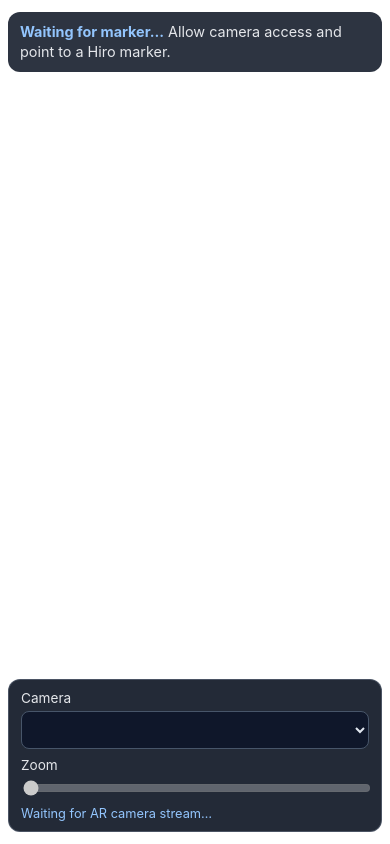
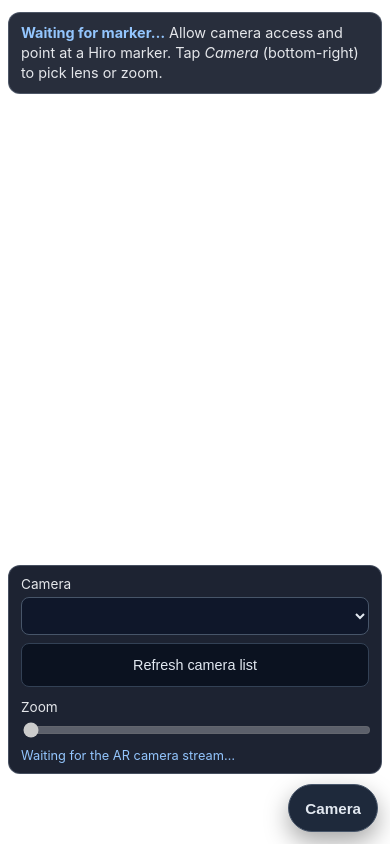
Before and after one commit to bhatakti-atama/ar_demo, a website built with Vite: page frontend/ar/index.html in a window 390 px wide. Built offline with nearby package versions, Linux system fonts and the light colour scheme.

Commit message:
mobile fix

```diff
--- a/frontend/ar/index.html
+++ b/frontend/ar/index.html
@@ -2,51 +2,99 @@
 <html lang="en">
   <head>
     <meta charset="UTF-8" />
-    <meta name="viewport" content="width=device-width, initial-scale=1.0" />
+    <meta
+      name="viewport"
+      content="width=device-width, initial-scale=1.0, viewport-fit=cover"
+    />
     <title>AR Charts Viewer</title>
     <script src="https://aframe.io/releases/1.6.0/aframe.min.js"></script>
     <script src="https://raw.githack.com/AR-js-org/AR.js/master/aframe/build/aframe-ar.js"></script>
     <style>
+      /**
+       * HUD must be *after* <a-scene> in the DOM and sit above the WebGL layer.
+       * (Earlier siblings paint under the A-Frame canvas, so fixed UI looked “missing”.)
+       */
+      html,
       body {
         margin: 0;
+        width: 100%;
+        height: 100%;
         overflow: hidden;
         font-family: Inter, system-ui, sans-serif;
       }
 
-      /* A-Frame / WebGL canvas uses high stacking; keep HUD above it */
+      #ar-scene {
+        z-index: 0;
+        position: relative;
+      }
+
+      #ar-hud {
+        position: fixed;
+        inset: 0;
+        z-index: 100000;
+        pointer-events: none;
+      }
+
+      #ar-hud .hud-interactive {
+        pointer-events: auto;
+      }
+
       #status {
         position: fixed;
         top: max(12px, env(safe-area-inset-top));
         left: 12px;
         right: 12px;
-        z-index: 2147483000;
-        pointer-events: auto;
+        z-index: 1;
         padding: 12px 14px;
         border-radius: 12px;
-        background: rgba(17, 24, 39, 0.88);
+        background: rgba(17, 24, 39, 0.9);
         color: #e5e7eb;
         font-size: 0.95rem;
         line-height: 1.4;
+        border: 1px solid rgba(148, 163, 184, 0.35);
       }
 
-      #camera-controls {
+      #status strong {
+        color: #93c5fd;
+      }
+
+      #camera-toggle {
+        position: fixed;
+        right: max(12px, env(safe-area-inset-right));
+        bottom: max(12px, env(safe-area-inset-bottom));
+        z-index: 2;
+        min-height: 48px;
+        padding: 0 16px;
+        border-radius: 999px;
+        border: 1px solid #475569;
+        background: #1e293b;
+        color: #e2e8f0;
+        font-size: 0.95rem;
+        font-weight: 600;
+        box-shadow: 0 10px 25px rgba(0, 0, 0, 0.35);
+      }
+
+      #camera-panel {
         position: fixed;
         left: 12px;
         right: 12px;
-        bottom: max(12px, env(safe-area-inset-bottom));
-        z-index: 2147483000;
-        pointer-events: auto;
+        bottom: max(70px, calc(12px + env(safe-area-inset-bottom)));
+        z-index: 2;
         padding: 10px 12px;
         border-radius: 12px;
-        background: rgba(17, 24, 39, 0.92);
+        background: rgba(17, 24, 39, 0.95);
         color: #e5e7eb;
         border: 1px solid rgba(148, 163, 184, 0.35);
-        max-height: 42vh;
+        max-height: 50vh;
         overflow-y: auto;
         -webkit-overflow-scrolling: touch;
       }
 
-      #camera-controls label {
+      #camera-panel[aria-hidden="true"] {
+        display: none;
+      }
+
+      #camera-panel label {
         display: block;
         font-size: 0.85rem;
         margin-bottom: 0.35rem;
@@ -59,6 +107,17 @@
         border-radius: 8px;
         border: 1px solid #475569;
         background: #0f172a;
+        color: #e2e8f0;
+        font-size: 0.9rem;
+      }
+
+      #refresh-cameras {
+        width: 100%;
+        margin-bottom: 0.75rem;
+        min-height: 44px;
+        border-radius: 8px;
+        border: 1px solid #334155;
+        background: #0b1220;
         color: #e2e8f0;
         font-size: 0.9rem;
       }
@@ -82,30 +141,16 @@
           font-size: 0.9rem;
         }
 
-        #camera-controls {
+        #camera-panel {
           left: 8px;
           right: 8px;
         }
       }
-
-      #status strong {
-        color: #93c5fd;
-      }
     </style>
   </head>
   <body>
-    <div id="status">
-      <strong>Waiting for marker...</strong> Allow camera access and point to a Hiro marker.
-    </div>
-    <div id="camera-controls" aria-live="polite">
-      <label for="camera-select">Camera</label>
-      <select id="camera-select" aria-label="Choose camera"></select>
-      <label for="zoom-slider">Zoom</label>
-      <input id="zoom-slider" type="range" min="1" max="1" step="0.1" value="1" />
-      <div id="zoom-note">Loading camera…</div>
-    </div>
-
     <a-scene
+      id="ar-scene"
       embedded
       vr-mode-ui="enabled: false"
       renderer="logarithmicDepthBuffer: true; precision: medium;"
@@ -115,6 +160,43 @@
       <a-entity camera></a-entity>
     </a-scene>
 
+    <div id="ar-hud">
+      <div id="status" class="hud-interactive">
+        <strong>Waiting for marker…</strong> Allow camera access and point at a Hiro
+        marker. Tap <em>Camera</em> (bottom-right) to pick lens or zoom.
+      </div>
+      <button
+        type="button"
+        id="camera-toggle"
+        class="hud-interactive"
+        aria-controls="camera-panel"
+        aria-expanded="true"
+      >
+        Camera
+      </button>
+      <div
+        id="camera-panel"
+        class="hud-interactive"
+        role="region"
+        aria-label="Camera settings"
+        aria-hidden="false"
+      >
+        <label for="camera-select">Camera</label>
+        <select id="camera-select" aria-label="Choose camera"></select>
+        <button type="button" id="refresh-cameras">Refresh camera list</button>
+        <label for="zoom-slider">Zoom</label>
+        <input
+          id="zoom-slider"
+          type="range"
+          min="1"
+          max="1"
+          step="0.1"
+          value="1"
+        />
+        <div id="zoom-note">Open panel after the camera stream starts…</div>
+      </div>
+    </div>
+
     <script type="module" src="./main.js"></script>
   </body>
 </html>
--- a/frontend/ar/main.js
+++ b/frontend/ar/main.js
@@ -1,6 +1,8 @@
 const statusNode = document.getElementById("status");
 const marker = document.getElementById("chart-marker");
-const zoomControls = document.getElementById("camera-controls");
+const cameraPanel = document.getElementById("camera-panel");
+const cameraToggle = document.getElementById("camera-toggle");
+const refreshCamerasBtn = document.getElementById("refresh-cameras");
 const zoomSlider = document.getElementById("zoom-slider");
 const zoomNote = document.getElementById("zoom-note");
 const cameraSelect = document.getElementById("camera-select");
@@ -14,6 +16,21 @@ const setStatus = (message) => {
     statusNode.innerHTML = message;
   }
 };
+
+const syncCameraPanel = (isOpen) => {
+  if (!cameraPanel || !cameraToggle) {
+    return;
+  }
+  cameraPanel.setAttribute("aria-hidden", isOpen ? "false" : "true");
+  cameraToggle.setAttribute("aria-expanded", isOpen ? "true" : "false");
+};
+
+if (cameraToggle && cameraPanel) {
+  cameraToggle.addEventListener("click", () => {
+    const isHidden = cameraPanel.getAttribute("aria-hidden") === "true";
+    syncCameraPanel(!isHidden);
+  });
+}
 
 const findArVideo = () => {
   const scene = document.querySelector("a-scene");
@@ -106,7 +123,7 @@ const setupZoomForTrack = (track) => {
 
   if (!capabilities?.zoom) {
     zoomNote.textContent =
-      "Zoom: not available on this browser (common on iOS Safari).";
+      "Zoom: not available in this browser (common on iOS Safari).";
     zoomSlider.disabled = true;
     zoomSlider.min = "1";
     zoomSlider.max = "1";
@@ -133,7 +150,7 @@ const setupZoomForTrack = (track) => {
       zoomNote.textContent = `Zoom: ${Number(value).toFixed(1)}x`;
     } catch {
       zoomNote.textContent =
-        "Zoom blocked by browser. Try Chrome on Android, or move closer.";
+        "Zoom blocked by the browser. Try Chrome on Android or move closer.";
     }
   };
 
@@ -144,8 +161,13 @@ const setupZoomForTrack = (track) => {
   zoomSlider.addEventListener("input", zoomInputHandler);
 
   zoomNote.textContent =
-    "Rear camera preferred. Adjust zoom if the marker looks blurry.";
+    "Rear camera preferred. Adjust zoom if the marker looks soft.";
 };
+
+const getVideoInputs = () =>
+  navigator.mediaDevices
+    .enumerateDevices()
+    .then((devices) => devices.filter((d) => d.kind === "videoinput"));
 
 const populateCameraSelect = async (currentDeviceId) => {
   if (!cameraSelect) {
@@ -157,14 +179,13 @@ const populateCameraSelect = async (currentDeviceId) => {
   if (!navigator.mediaDevices?.enumerateDevices) {
     const option = document.createElement("option");
     option.value = "";
-    option.textContent = "Camera list not supported";
+    option.textContent = "Camera list is not supported here";
     cameraSelect.appendChild(option);
     cameraSelect.disabled = true;
     return;
   }
 
-  const devices = await navigator.mediaDevices.enumerateDevices();
-  const videoInputs = devices.filter((device) => device.kind === "videoinput");
+  const videoInputs = await getVideoInputs();
 
   if (videoInputs.length === 0) {
     const option = document.createElement("option");
@@ -178,9 +199,7 @@ const populateCameraSelect = async (currentDeviceId) => {
   for (const device of videoInputs) {
     const option = document.createElement("option");
     option.value = device.deviceId;
-    const label =
-      device.label?.trim() ||
-      `Camera ${device.deviceId.slice(0, 6)}…`;
+    const label = device.label?.trim() || `Camera ${device.deviceId.slice(0, 6)}…`;
     option.textContent = label;
     if (device.deviceId === currentDeviceId) {
       option.selected = true;
@@ -189,6 +208,20 @@ const populateCameraSelect = async (currentDeviceId) => {
   }
 
   cameraSelect.disabled = false;
+};
+
+const requestStreamForDevice = async (deviceId) => {
+  try {
+    return await navigator.mediaDevices.getUserMedia({
+      audio: false,
+      video: { deviceId: { exact: deviceId } },
+    });
+  } catch {
+    return navigator.mediaDevices.getUserMedia({
+      audio: false,
+      video: { deviceId: { ideal: deviceId } },
+    });
+  }
 };
 
 const switchCamera = async (deviceId) => {
@@ -201,36 +234,53 @@ const switchCamera = async (deviceId) => {
   oldStream?.getTracks?.().forEach((t) => t.stop());
 
   try {
-    const stream = await navigator.mediaDevices.getUserMedia({
-      video: { deviceId: { exact: deviceId } },
-      audio: false,
-    });
+    const stream = await requestStreamForDevice(deviceId);
     video.srcObject = stream;
     localStorage.setItem(STORAGE_DEVICE_KEY, deviceId);
     const track = stream.getVideoTracks()[0];
     if (track) {
       setupZoomForTrack(track);
     }
+    if (zoomNote) {
       zoomNote.textContent = "Switched camera.";
+    }
+    const settings = track?.getSettings?.() ?? {};
+    await populateCameraSelect(settings.deviceId ?? deviceId);
   } catch {
+    if (zoomNote) {
       zoomNote.textContent =
-      "Could not switch camera. Allow camera permission and try again.";
+        "Could not switch camera. Check permission and try again.";
+    }
   }
 };
 
+const setupCameraChangeHandler = () => {
+  if (!cameraSelect || cameraSelect.dataset.bound === "1") {
+    return;
+  }
+  cameraSelect.dataset.bound = "1";
+  cameraSelect.addEventListener("change", () => {
+    const nextId = cameraSelect.value;
+    if (nextId) {
+      void switchCamera(nextId);
+    }
+  });
+};
+
 const setupCameraUi = async () => {
-  if (!zoomControls || !zoomSlider || !zoomNote) {
+  if (!zoomSlider || !zoomNote) {
     return;
   }
 
-  zoomNote.textContent = "Waiting for AR camera stream…";
+  syncCameraPanel(true);
+  zoomNote.textContent = "Waiting for the AR camera stream…";
   zoomSlider.disabled = true;
 
   const { track, video } = await waitForVideoTrack();
 
   if (!track || !video) {
     zoomNote.textContent =
-      "No camera video found. Allow camera access, then refresh this page.";
+      "No camera video from AR yet. Allow camera, then refresh the page.";
     if (cameraSelect) {
       cameraSelect.innerHTML = "";
       const option = document.createElement("option");
@@ -246,27 +296,31 @@ const setupCameraUi = async () => {
   const currentId = settings.deviceId ?? "";
 
   await populateCameraSelect(currentId);
+  setupCameraChangeHandler();
 
-  if (cameraSelect && !cameraSelect.disabled) {
-    cameraSelect.addEventListener("change", () => {
-      const nextId = cameraSelect.value;
-      if (nextId) {
-        void switchCamera(nextId);
+  if (refreshCamerasBtn && refreshCamerasBtn.dataset.bound !== "1") {
+    refreshCamerasBtn.dataset.bound = "1";
+    refreshCamerasBtn.addEventListener("click", async () => {
+      const video = findArVideo();
+      const activeId =
+        video?.srcObject?.getVideoTracks?.()[0]?.getSettings?.().deviceId ??
+        currentId;
+      await populateCameraSelect(activeId);
+    });
   }
-    });
 
   const preferred = localStorage.getItem(STORAGE_DEVICE_KEY);
   if (
     preferred &&
     preferred !== currentId &&
+    cameraSelect &&
     [...cameraSelect.options].some((o) => o.value === preferred)
   ) {
     cameraSelect.value = preferred;
     await switchCamera(preferred);
+  } else {
+    setupZoomForTrack(track);
   }
-  }
-
-  setupZoomForTrack(track);
 };
 
 const createBar = (point, index, maxValue) => {
@@ -330,13 +384,13 @@ marker?.addEventListener("markerFound", () => {
 
 marker?.addEventListener("markerLost", () => {
   setStatus(
-    "<strong>Marker lost.</strong> Re-center camera on Hiro marker for stable tracking.",
+    "<strong>Marker lost.</strong> Re-center the camera on the Hiro marker.",
   );
 });
 
 buildChart().catch(() => {
   setStatus(
-    "<strong>Unable to load chart data.</strong> Refresh page and check connection.",
+    "<strong>Unable to load chart data.</strong> Refresh and check the connection.",
   );
 });
 
```
Lines whose indentation alone changed are shown as unchanged.
